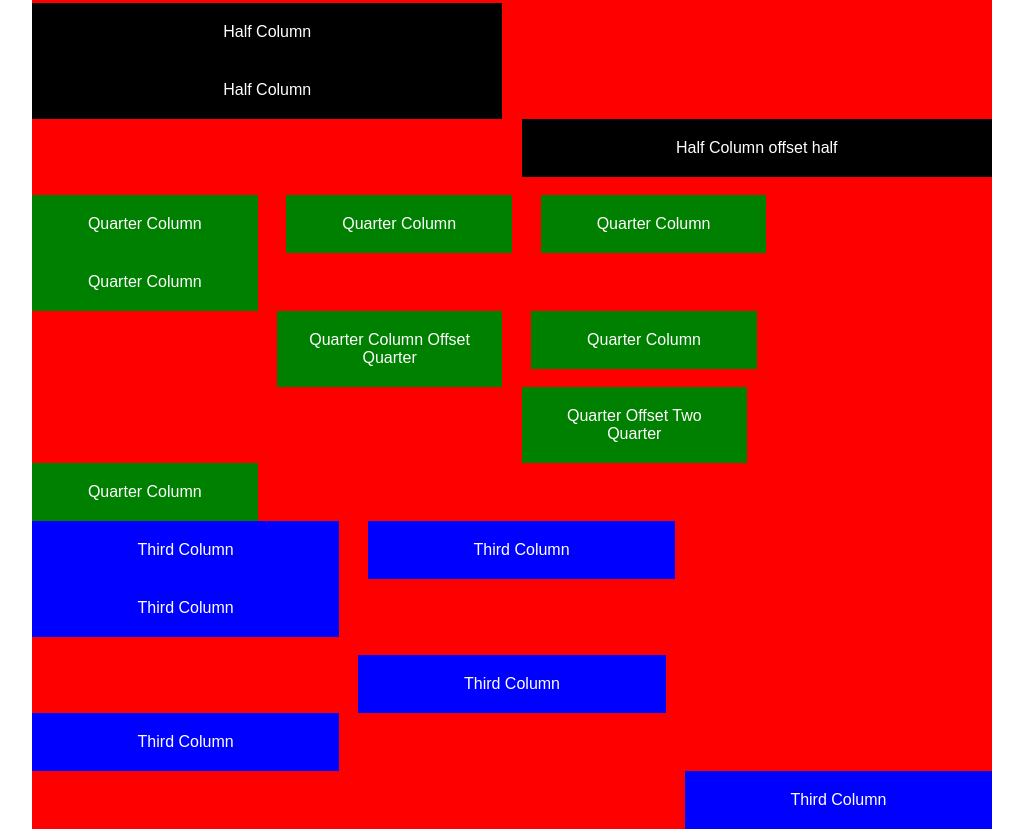
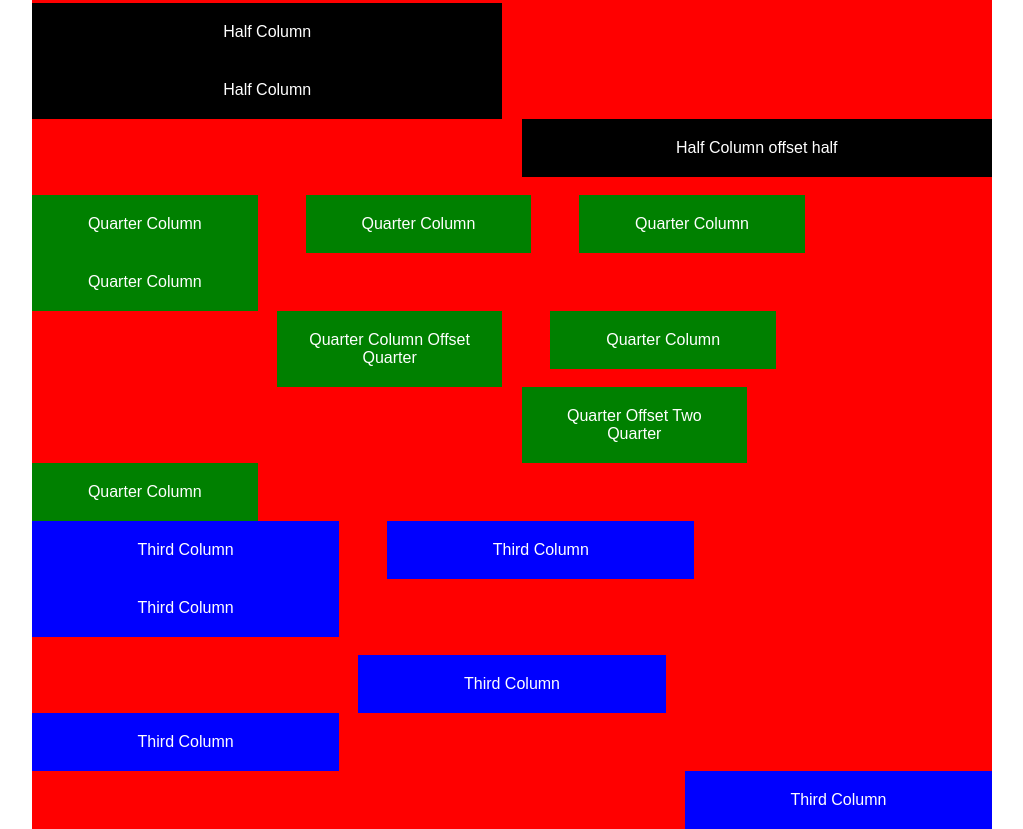
Before and after one commit to Kcharle/KCGrid, a plain HTML site: page index.html in a window 1280 px wide. Shown: the part 1381-2210 px from the top of the page, without its empty margins (128-1151 px from the left). Drawn offline with nearby package versions, Linux system fonts and the light colour scheme; files that its build step writes are made by us from their sources.

Commit message:
changed gutter

```diff
--- a/scss/kcgrid.scss
+++ b/scss/kcgrid.scss
@@ -1,4 +1,4 @@
-$gutter : 3%;
+$gutter : 5%;
 
 *,
 *:after,
```
Also changed, not shown: css/kcgrid.css.
